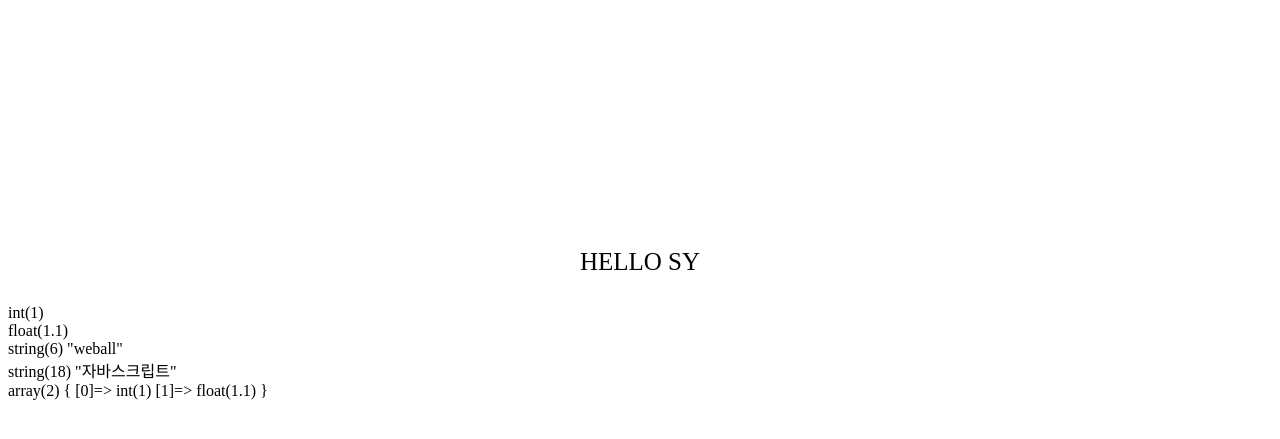
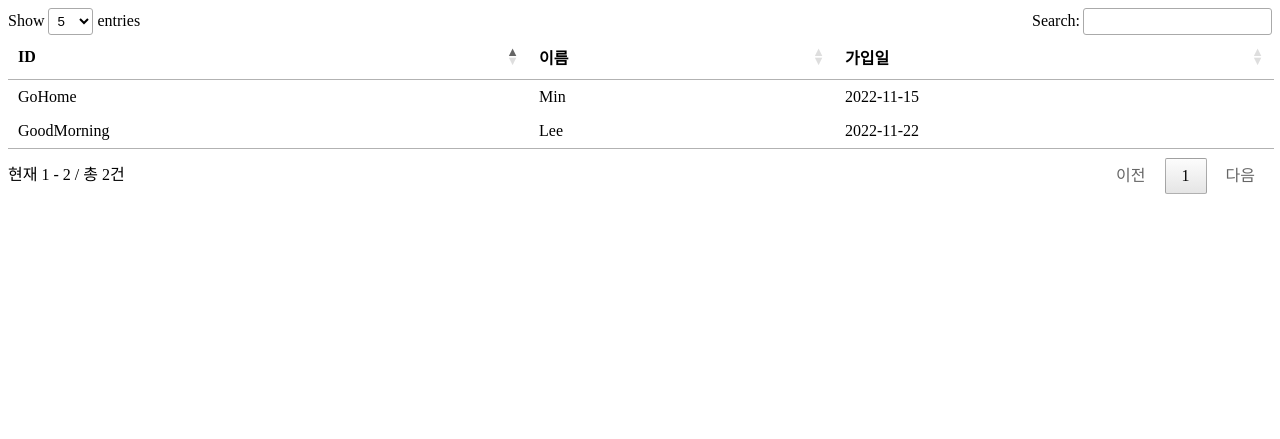
Before and after one commit to ryeon18/php_test, a PHP site: page / in a window 1280 px wide. Shown: the top 439 px of the page. Run offline with PHP 8.4, Linux system fonts and the light colour scheme; some libraries are stand-ins or nearby versions.

Commit message:
dataTable 테스트

```diff
--- /dev/null
+++ b/data.json
@@ -0,0 +1,4 @@
+[
+    {"id": "GoodMorning", "name": "Lee", "date": "2022-11-22"},
+    {"id": "GoHome", "name": "Min", "date": "2022-11-15"}
+]
--- a/index.php
+++ b/index.php
@@ -1,31 +1,57 @@
-<div style="padding-top:30vh; text-align:center; font-size:25px">
-	HELLO SY<br>
-	<br>
-</div>
-
+<!DOCTYPE html>
+<html>
+<head>
+<script src="https://code.jquery.com/jquery-3.6.0.js" integrity="sha256-H+K7U5CnXl1h5ywQfKtSj8PCmoN9aaq30gDh27Xc0jk=" crossorigin="anonymous"></script>
+<link rel="stylesheet" type="text/css" href="https://cdn.datatables.net/v/dt/dt-1.11.4/r-2.2.9/datatables.min.css"/>
+<script type="text/javascript" src="https://cdn.datatables.net/v/dt/dt-1.11.4/r-2.2.9/datatables.min.js"></script>
+<script>
+	$(function(){
+		$('#table_id').DataTable({
+			ajax:{url:"/data.json", dataSrc:''},
+			columns:[
+				{data:"id"},
+				{data:"name"},
+				{data:"date"},
+				// {defaultContent:"-",
+				//  orderable:false,
+				//  render:function(data,type,row) {
+				//         const id = row.id;
+				//         return '<p id="'+id+'">'+id+' 헬로</p>';
+				//  }
+				// },
+			],
+			columnsDefs:[
+			{targets:0, width:120}
+			],
+			lengthMenu:[5,10,15,20],
+			responsive:true,
+			language:{
+				emptyTable:"데이터가 없습니다.",
+				info:"현재 _START_ - _END_ / 총 _TOTAL_건",
+				infoEmpty:"데이터 없음",
+				loadingRecords:"로딩중...",
+				processing:"잠시만 기다려 주세요.",
+				paginate:{
+					"next" : "다음",
+					"previous" : "이전"
+				}}
+		})
+	})
+	</script>
+</head>
 
 <body>
-<?php
-	$a = 1;
-	var_dump($a);
-	echo "<br>";
+<table id="table_id">
+	<thead>
+		<tr>
+			<th>ID</th>
+			<th>이름</th>
+			<th>가입일</th>
+		</tr>
+	</thead>
+	<tbody>
+	</tbody>
+</table>
+</body>
 
-	$b = 1.1;
-	var_dump($b);
-	echo"<br>";
-
-	$c = "weball";
-	var_dump($c);
-	echo"<br>";
-
-	$d = "자바스크립트";
-	var_dump($d);
-
-	echo"<br>";
-
-	$e = array($a, $b);
-	var_dump($e);
-
-
-?>
-</body>
+</html>
```
